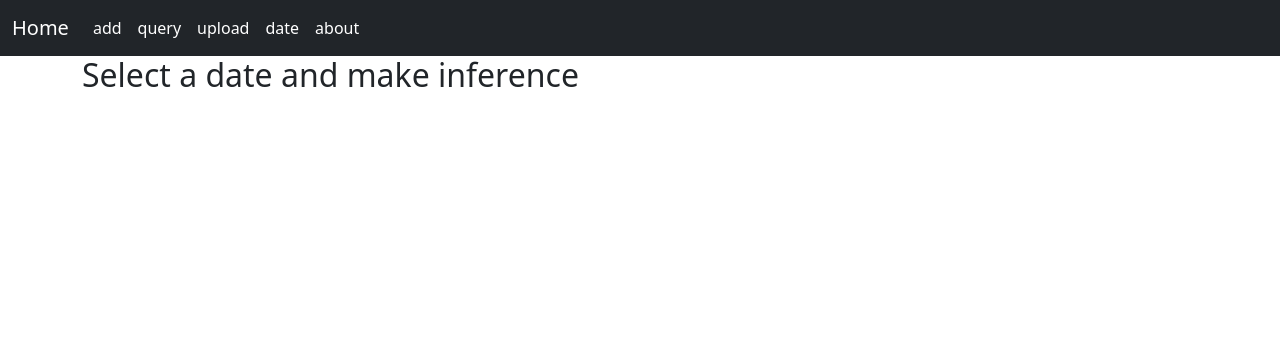
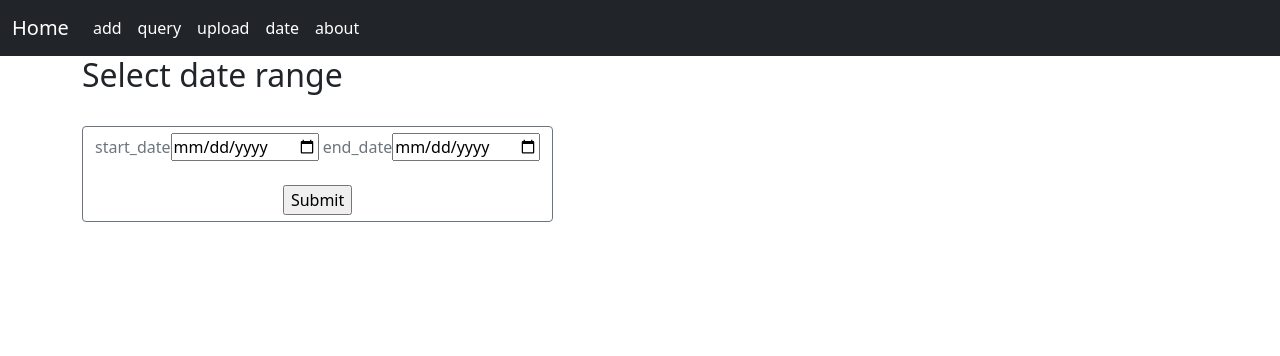
Before and after one commit to ilovebyung/autoencoder, a Flask app: page /date in a window 1280 px wide. Shown: the top 356 px of the page. Run offline with Flask 3, Linux system fonts and the light colour scheme.

Commit message:
date_picker

```diff
--- a/app.py
+++ b/app.py
@@ -1,7 +1,11 @@
 from datetime import datetime
-from flask import Flask, render_template, url_for, request, redirect, flash
+from flask import Flask, render_template, url_for, request, redirect, flash, session
 from flask.wrappers import Request
 from flask_sqlalchemy import SQLAlchemy
+from flask_wtf import FlaskForm
+from wtforms.fields.html5 import DateField
+from wtforms.validators import DataRequired
+from wtforms import validators, SubmitField
 from datetime import datetime
 from werkzeug.utils import secure_filename
 import os
@@ -56,6 +60,19 @@ ALLOWED_EXTENSIONS = set(['wav'])
 
 def allowed_file(filename):
     return '.' in filename and filename.rsplit('.', 1)[1].lower() in ALLOWED_EXTENSIONS
+
+
+'''
+date_picker module
+'''
+
+
+class InfoForm(FlaskForm):
+    start_date = DateField('start_date', format='%Y-%m-%d',
+                           validators=(validators.DataRequired(),))
+    end_date = DateField('end_date', format='%Y-%m-%d',
+                         validators=(validators.DataRequired(),))
+    submit = SubmitField('Submit')
 
 
 @app.route('/')
@@ -135,10 +152,24 @@ def upload():
     return render_template("upload.html", title=title)
 
 
-@app.route('/date')
+@app.route('/date', methods=["POST", "GET"])
 def date():
-    title = "Select a date and make inference"
-    return render_template("about.html", title=title)
+    title = "Select date range"
+    # return render_template("date_picker.html", title=title)
+    form = InfoForm()
+    if form.validate_on_submit():
+        session['start_date'] = form.start_date.data
+        session['end_date'] = form.end_date.data
+        return redirect('date')
+    return render_template('date_picker.html', title=title, form=form)
+
+
+@app.route('/date_result', methods=["POST", "GET"])
+def date_result():
+    title = "date_result"
+    start_date = session['start_date']
+    end_date = session['start_date']
+    return render_template('date_result.html')
 
 
 @app.route('/about')
--- a/templates/base.html
+++ b/templates/base.html
@@ -54,6 +54,5 @@
 
   <!-- JavaScript Bundle with Popper -->
   <script src="https://cdn.jsdelivr.net/npm/bootstrap@5.1.3/dist/js/bootstrap.bundle.min.js" integrity="sha384-ka7Sk0Gln4gmtz2MlQnikT1wXgYsOg+OMhuP+IlRH9sENBO0LRn5q+8nbTov4+1p" crossorigin="anonymous"></script>
-
   </body>
 </html>
--- /dev/null
+++ b/templates/date_picker.html
@@ -0,0 +1,16 @@
+{% extends 'base.html' %}
+{% block title %} {{title}} {% endblock %}
+
+{% block content %}
+<div class = "container">
+	<h2> {{title}} </h2>
+	<br/>
+    <form action="date_result" method='POST' name="date_picker" class="btn btn-outline-secondary">
+        {{ form.csrt_token }}
+        {{ form.start_date.label }}{{form.start_date(class='datepicker')}} {{form.hidden_tag()}}
+        {{ form.end_date.label }}{{form.end_date(class='datepicker')}} {{form.hidden_tag()}}
+        <br/><br/>
+        {{form.submit() }}
+    </form>
+</div>
+{% endblock %}
```
Also changed, not shown: sandbox.py (added, +7 -0 lines), templates/date_result.html (added, +11 -0 lines), templates/upload.html (+4 -8 lines).
